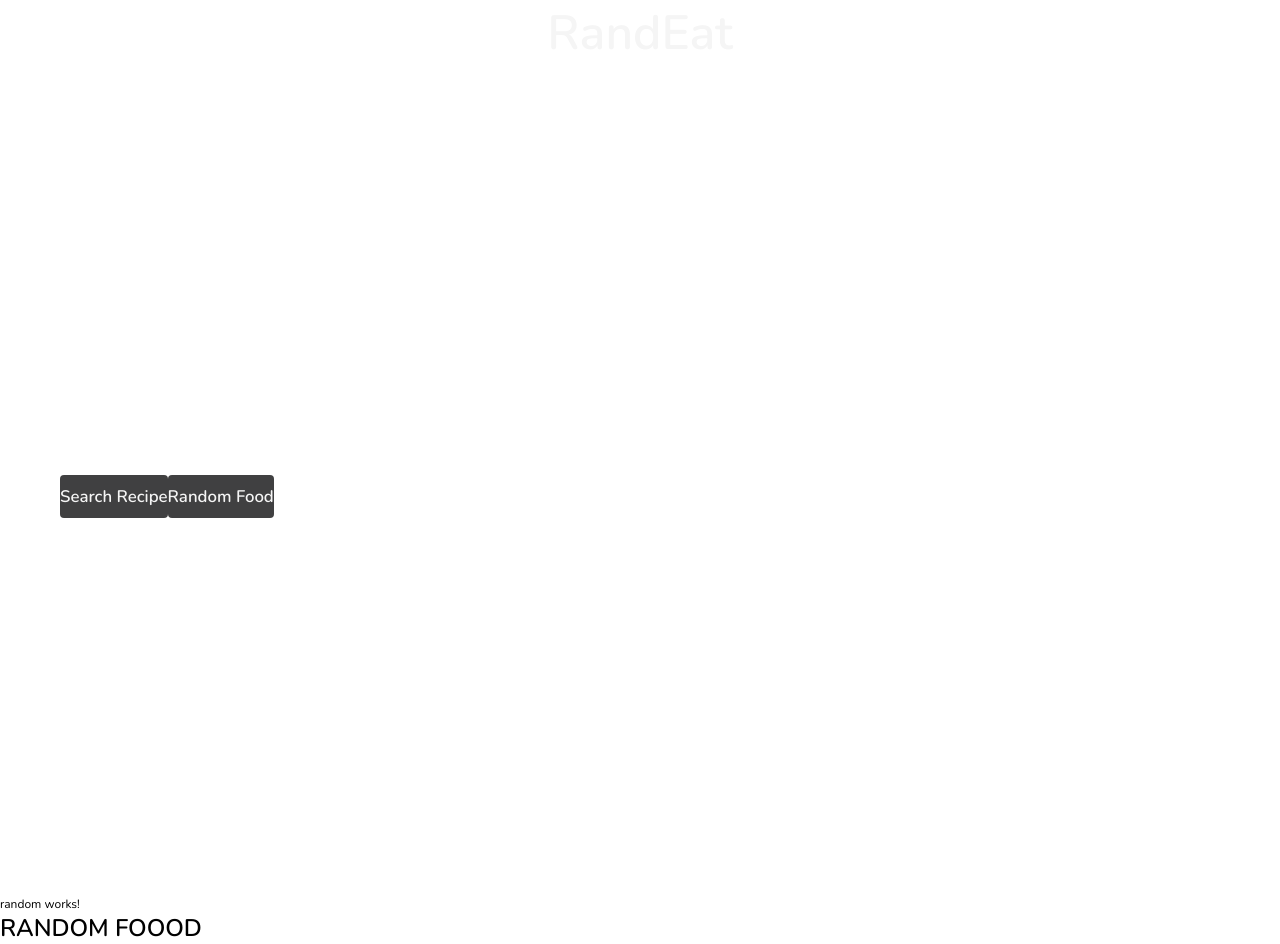
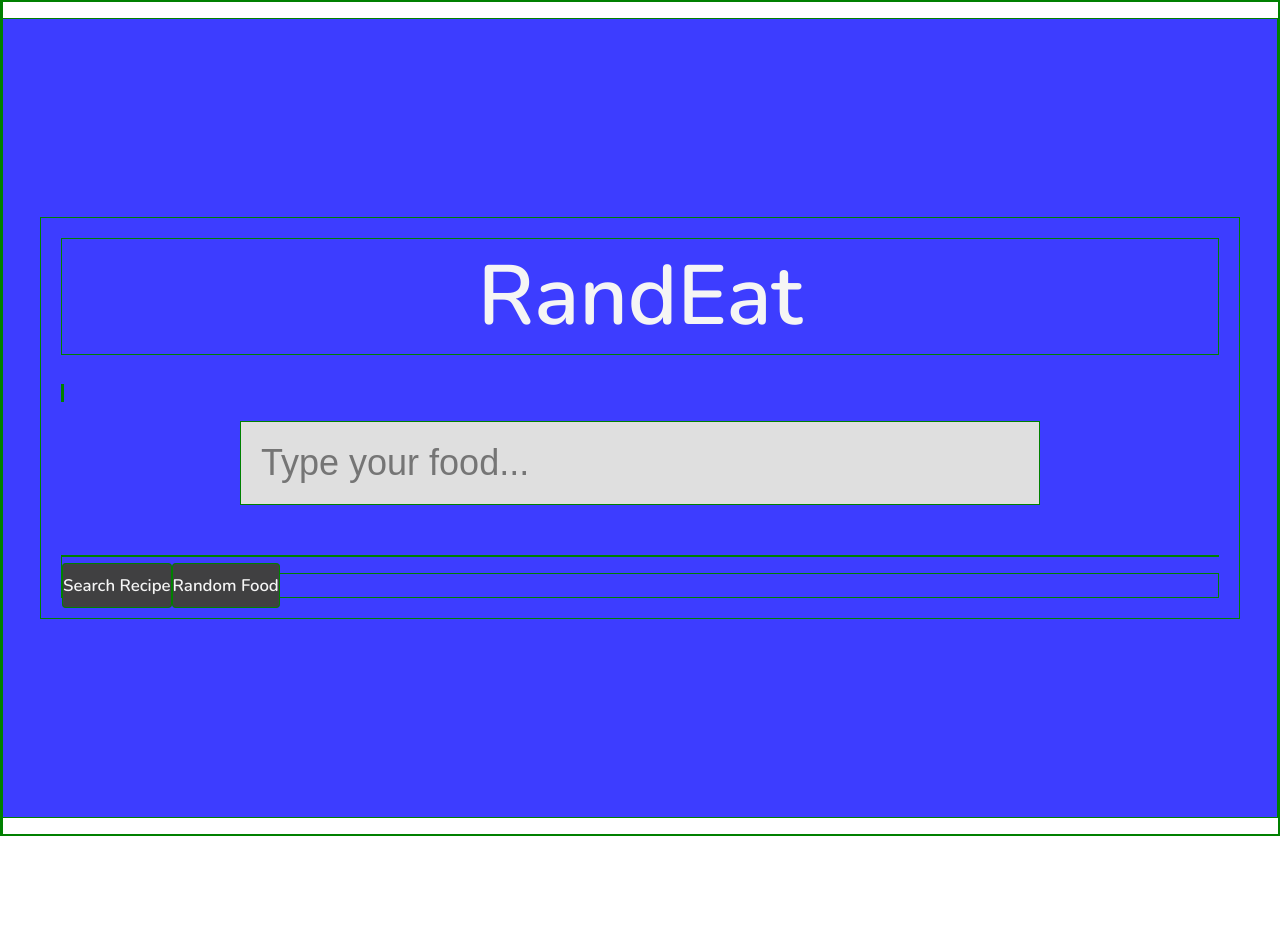
Before and after one commit to SimoneMaccarone/RandEat, an Angular app: page /random-food in a window 1280 px wide. After the commit the page ends 836 px from the top, so only its background shows below. Built offline with nearby package versions, Linux system fonts and the light colour scheme.

Commit message:
API TEST in RANDOM.COMPONENTS
<!-- ORA FARO DEI TEST CON L' API, VOGLIO SPERIMAENTARE E VEDERE COSA POSSO FARE.
  COPIERO UGUALE IL RECIPE.COMPONENT HTML,CSS E TS-->

```diff
--- a/src/app/app.component.html
+++ b/src/app/app.component.html
@@ -1,16 +1,12 @@
-<h1 class="brand">RandEat</h1>
-
 <section>
   <div class="container initial">
-    <!-- <form>
-      <input type="text" placeholder="Search Your..."  name="">
-      <input type="text"  [(ngModel)]="searchQuery" [ngModelOptions]="{standalone: true}">
-    </form> -->
-<nav>
-  <a routerLink="/search-recipe" routerLinkActive="active" ariaCurrentWhenActive="page" class="view-btn">Search Recipe</a>
-  <a routerLink="/random-food" routerLinkActive="active" ariaCurrentWhenActive="page" class="view-btn">Random Food</a>
-</nav>
+    <h1 class="brand">RandEat</h1>
+    <router-outlet></router-outlet>
+    <nav>
+      <a routerLink="/search-recipe" routerLinkActive="active" ariaCurrentWhenActive="page" class="view-btn">Search
+        Recipe</a>
+      <a routerLink="/random-food" routerLinkActive="active" ariaCurrentWhenActive="page" class="view-btn">Random
+        Food</a>
+    </nav>
   </div>
 </section>
-
-<router-outlet></router-outlet>
--- a/src/app/components/random/random.component.html
+++ b/src/app/components/random/random.component.html
@@ -1,2 +1,16 @@
-<p>random works!</p>
-<h1>RANDOM FOOOD</h1>
+<form>
+  <input type="text" placeholder="Type your food...">
+</form>
+<div class="search-result">
+  <!-- <div *ngFor="let result of searchResults" class="item">
+    <img [src]="result.recipe.image" alt="img">
+    <div class="flex-container">
+      <h1 class="title">{{ result.recipe.label }}</h1>
+      <a class="view-btn" target="_blank" [href]="result.recipe.url">View Recipe</a>
+    </div>
+    <p class="item-data">Calories: {{ result.recipe.calories.toFixed(2) }}</p>
+    <p class="item-data">Diet label: {{ result.recipe.dietLabels.length > 0 ? result.recipe.dietLabels:'NoDataFound'
+      }}</p>
+    <p class="item-data">Health labels: {{ result.recipe.healthLabels }}</p>
+  </div> -->
+</div>
--- a/src/app/components/recipe/recipe.component.html
+++ b/src/app/components/recipe/recipe.component.html
@@ -1,6 +1,5 @@
-<section>
-  <div class="container initial">
-    <!-- <h1 class="brand">RandEat</h1> -->
+<!-- <section> -->
+  <!-- <div class="container initial"> -->
     <form (submit)="onSubmit()">
       <input type="text" placeholder="Search Your Recipe..." [(ngModel)]="searchQuery" name="searchQuery">
       <!-- <input type="text"  [(ngModel)]="searchQuery" [ngModelOptions]="{standalone: true}"> -->
@@ -18,5 +17,5 @@
         <p class="item-data">Health labels: {{ result.recipe.healthLabels }}</p>
       </div>
     </div>
-  </div>
-</section>
+  <!-- </div> -->
+<!-- </section> -->
--- a/src/styles.scss
+++ b/src/styles.scss
@@ -12,6 +12,7 @@ body,
   padding: 0;
   margin: 0;
   box-sizing: border-box;
+  border: solid 1px green;
 }
 
 img {
@@ -32,7 +33,7 @@ section {
   align-items: center;
   justify-content: center;
   padding: 100px 0;
-  // background-color: rgb(26, 26, 27);
+  background-color: rgb(61, 61, 255);
   background-position: center;
   background-repeat: no-repeat;
   background-attachment: fixed;
```
